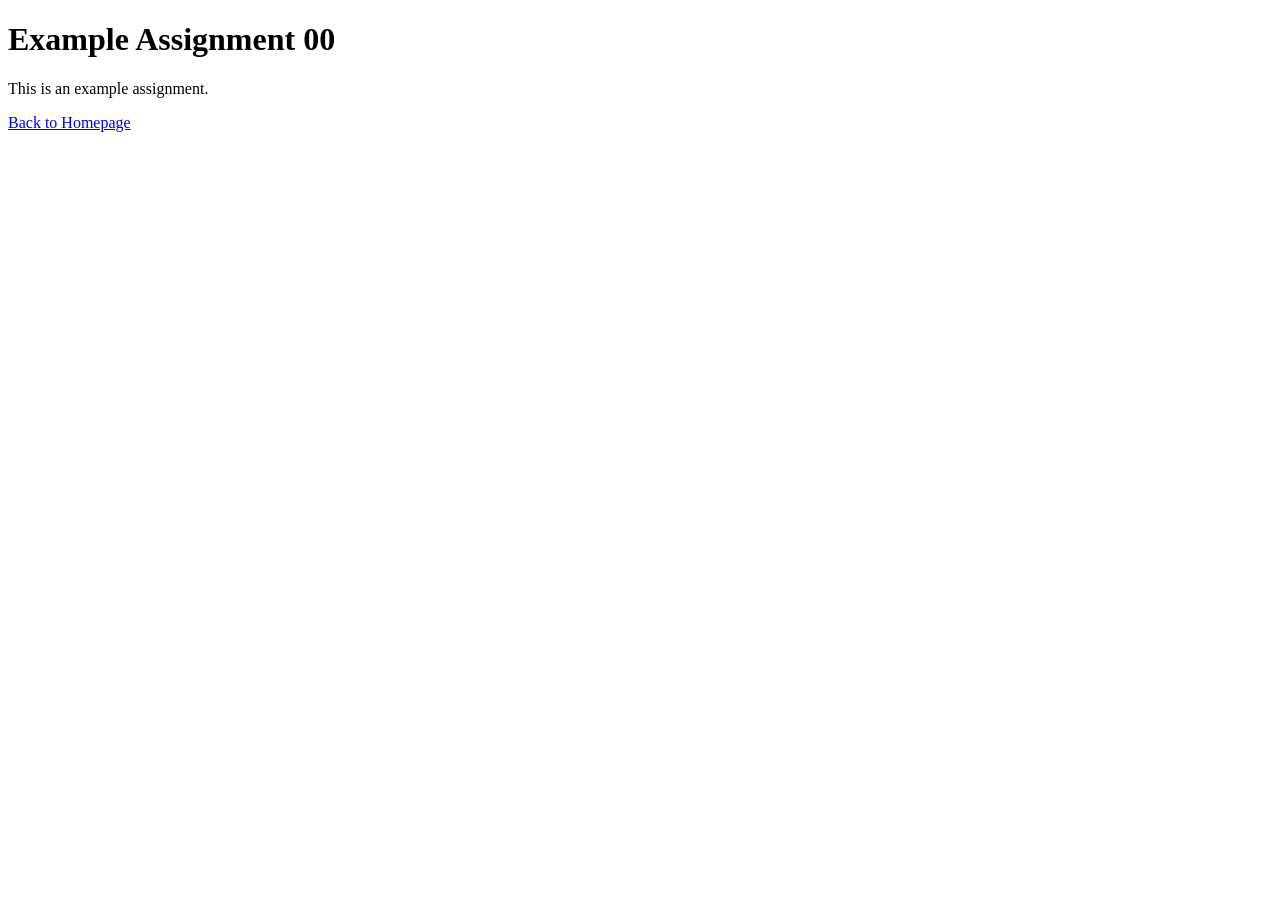
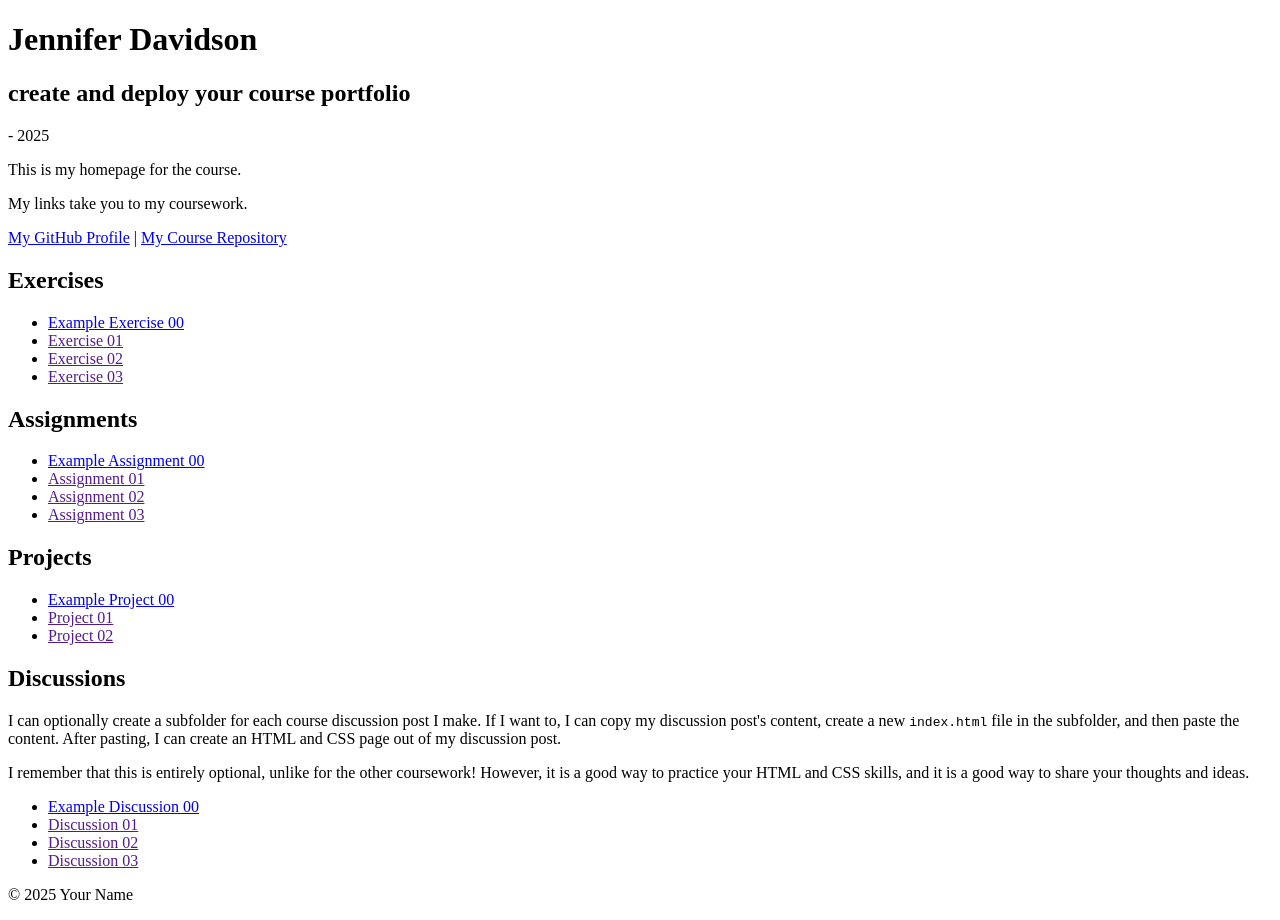
Before and after one commit to jenniferadavidson012/fall2025-classwork, a plain HTML site: page example-assignment-00/index.html in a window 1280 px wide. Before the commit the page ends 800 px from the top, so only its background shows below. Drawn offline with Linux system fonts and the light colour scheme.

Commit message:
Update index.html

```diff
--- a/example-assignment-00/index.html
+++ b/example-assignment-00/index.html
@@ -1,13 +1,137 @@
 <!DOCTYPE html>
+
+<!--
+
+INSTRUCTIONS: HOW TO CHANGE THIS PAGE:
+
+1. Change "Jennifer Davidson" in the title above to your real name.
+
+2. Change "Jennifer Davidson" in the big heading below to your real name.
+
+3. Change "jenniferadavidson012" to your real GitHub username in both links.
+
+4. Change "create and deploy your course portfolio" to the name of this repository.
+
+5. Change "Computering Applications Technology 1 me of your class.
+
+6. Change "Fall 2025" to match when you are taking this class.
+
+7. Add links to your work:
+    - Find the words that say "Exercise 01", "Assignment 01", etc.
+    - Between the quote marks in href="", put the relative link to your work in the subfolder. You can simply link to the subfolder name. Take a look at the example folders and links to see how to do this.
+    - For work not yet started/completed, you can leave the href="" blank until you are ready.
+    - Change the words "Exercise 01" to match the name of the exercise. Do the same for assignments and projects. If you add your discussion posts, do the same for them.
+    - Do this for each piece of work you finish.
+
+8. You can add more links by copying a whole line like this:
+    <li><a href="">New Work Name</a></li>
+    Then paste it below the last one in that section.
+
+9. Save your changes and push to GitHub when you are done. Remember you can use GitHub Desktop to help you with this.
+
+Remember: During the course, if you want, you can style your homepage to introduce your own style and aesthetics. To start, keep this page simple and plain. This is just a template to get you started. Embrace the handcrafted approach to web design and development: change things to make them your own.
+
+Remember: You must have a GitHub account, a new GitHub repository for this course, and this file (index.html) in that repository.
+
+Remember: You must create subfolders for each piece of coursework as the semester progresses.
+
+-->
+
 <html lang="en">
     <head>
         <meta charset="UTF-8" />
+        <title>Course Homepage template</title>
+        <meta charset="UTF-8" />
         <meta name="viewport" content="width=device-width, initial-scale=1.0" />
-        <title>Example Assignment 00</title>
+        <title>Student Name - Course Homepage</title>
     </head>
+
     <body>
-        <h1>Example Assignment 00</h1>
-        <p>This is an example assignment.</p>
-        <a href="../index.html">Back to Homepage</a>
+        <header>
+            <h1>Jennifer Davidson</h1>
+            <h2>create and deploy your course portfolio</h2>
+            <p><CMPA-33304></CMPA-33304> - 2025</p>
+            <p>This is my homepage for the course.</p>
+            <p>My links take you to my coursework.</p>
+            <nav>
+                <a href="https://github.com/your-username">My GitHub Profile</a>
+                |
+                <a href="https://github.com/your-username/your-repo-name">
+                    My Course Repository
+                </a>
+            </nav>
+        </header>
+
+        <main>
+            <section>
+                <h2>Exercises</h2>
+                <ul>
+                    <li>
+                        <a href="example-exercise-00/">Example Exercise 00</a>
+                    </li>
+                    <li><a href="">Exercise 01</a></li>
+                    <li><a href="">Exercise 02</a></li>
+                    <li><a href="">Exercise 03</a></li>
+                </ul>
+            </section>
+
+            <section>
+                <h2>Assignments</h2>
+                <ul>
+                    <li>
+                        <a href="example-assignment-00/">
+                            Example Assignment 00
+                        </a>
+                    </li>
+                    <li><a href="">Assignment 01</a></li>
+                    <li><a href="">Assignment 02</a></li>
+                    <li><a href="">Assignment 03</a></li>
+                </ul>
+            </section>
+
+            <section>
+                <h2>Projects</h2>
+                <ul>
+                    <li>
+                        <a href="example-project-00/">Example Project 00</a>
+                    </li>
+                    <li><a href="">Project 01</a></li>
+                    <li><a href="">Project 02</a></li>
+                </ul>
+            </section>
+
+            <section>
+                <h2>Discussions</h2>
+                <p>
+                    I can optionally create a subfolder for each course
+                    discussion post I make. If I want to, I can copy my
+                    discussion post's content, create a new
+                    <code>index.html</code>
+                    file in the subfolder, and then paste the content. After
+                    pasting, I can create an HTML and CSS page out of my
+                    discussion post.
+                </p>
+                <p>
+                    I remember that this is entirely optional, unlike for the
+                    other coursework! However, it is a good way to practice your
+                    HTML and CSS skills, and it is a good way to share your
+                    thoughts and ideas.
+                </p>
+                <ul>
+                    <li>
+                        <a href="example-discussion-00/">
+                            Example Discussion 00
+                        </a>
+                    </li>
+                    <li><a href="">Discussion 01</a></li>
+                    <li><a href="">Discussion 02</a></li>
+                    <li><a href="">Discussion 03</a></li>
+                </ul>
+            </section>
+        </main>
+
+        <footer>
+            <p>&copy; 2025 Your Name</p>
+        </footer>
     </body>
 </html>
```
